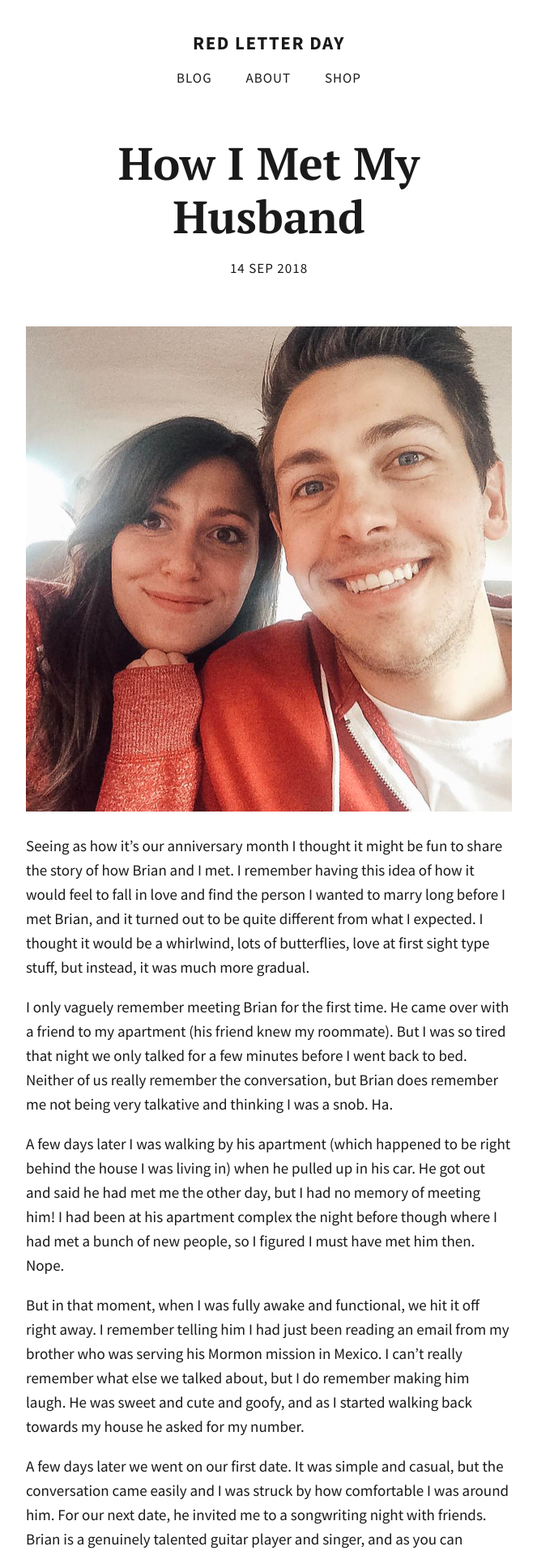
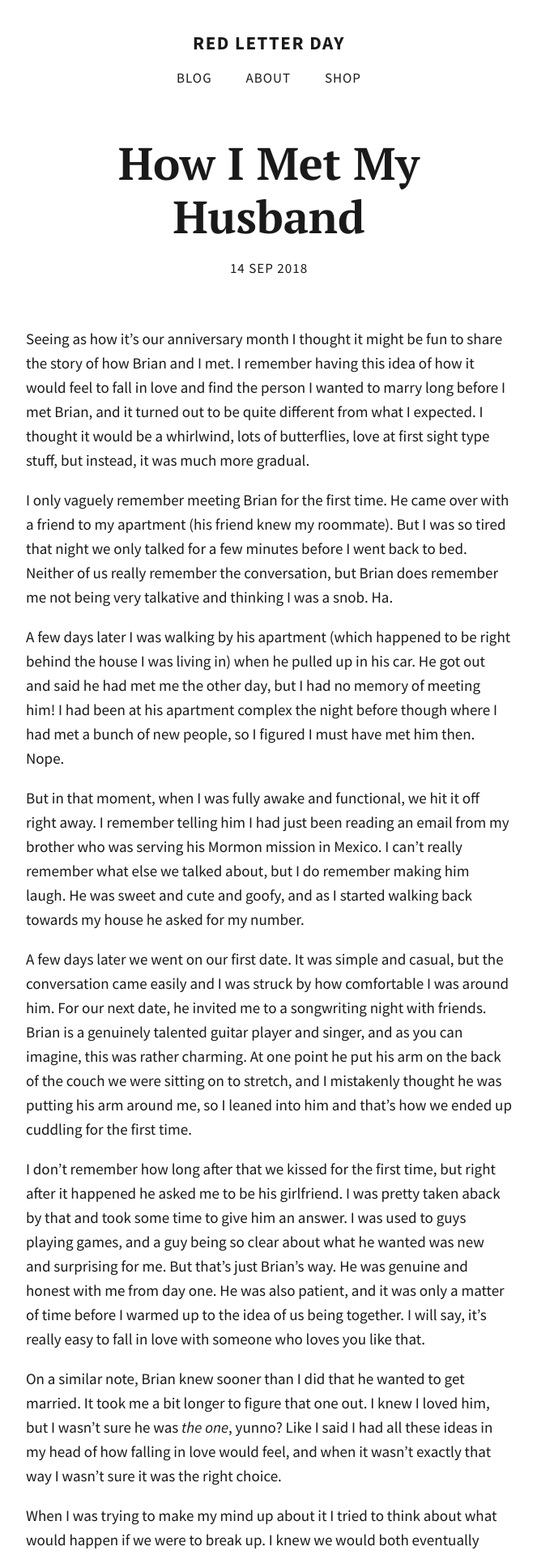
Before and after one commit to totiffany/totiffany.github.io, a Jekyll site: the page built from _posts/2018-09-14-How-I-Met-My-Husband.md, in a window 1280 px wide. Shown: the top 1920 px of the page at 81% size, without its empty margins (308-971 px from the left). Built offline with Jekyll 4.4.1, drawn with Linux system fonts in a browser that asks for light colours; our own code applies the rules of GitHub Pages for plain Markdown files; comment, search, counter and statistics services are not loaded.

Commit message:
Update 2018-09-14-How-I-Met-My-Husband.md

```diff
--- a/_posts/2018-09-14-How-I-Met-My-Husband.md
+++ b/_posts/2018-09-14-How-I-Met-My-Husband.md
@@ -7,9 +7,9 @@ description: >-
   Brian, and it turned out to be quite different from what I expected. I thought
   it would be a whirlwind, lots of butterflies, love at first sight type stuff,
   but instead, it was much more gradual.
-image: 10-18 Tiffany-Red.jpg
+image: null
 ---
-![10-18 Tiffany-Red.jpg]({{site.baseurl}}/img/10-18 Tiffany-Red.jpg)
+
 
 Seeing as how it's our anniversary month I thought it might be fun to share the story of how Brian and I met. I remember having this idea of how it would feel to fall in love and find the person I wanted to marry long before I met Brian, and it turned out to be quite different from what I expected. I thought it would be a whirlwind, lots of butterflies, love at first sight type stuff, but instead, it was much more gradual.
 
```
